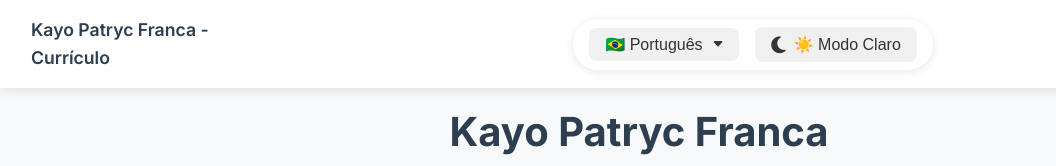
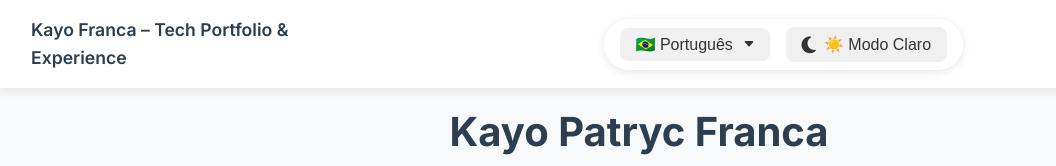
Before and after one commit to kayoplfranca/meusite, a plain HTML site: page index.html in a window 1280 px wide. Shown: the top 166 px of the page, without its empty margins (1-1057 px from the left). Drawn offline with Linux system fonts and the light colour scheme.

Commit message:
alter-title

```diff
--- a/index.html
+++ b/index.html
@@ -955,7 +955,7 @@
         // Dicionário de traduções
         const translations = {
             pt: {
-                title: "Kayo Patryc Franca - Currículo",
+                title: "Kayo Franca – Tech Portfolio & Experience",
                 subtitle: "Analista de Infraestrutura • SRE • DevOps 👨🏾‍💻",
                 github: "GitHub",
                 linkedin: "LinkedIn",
```
